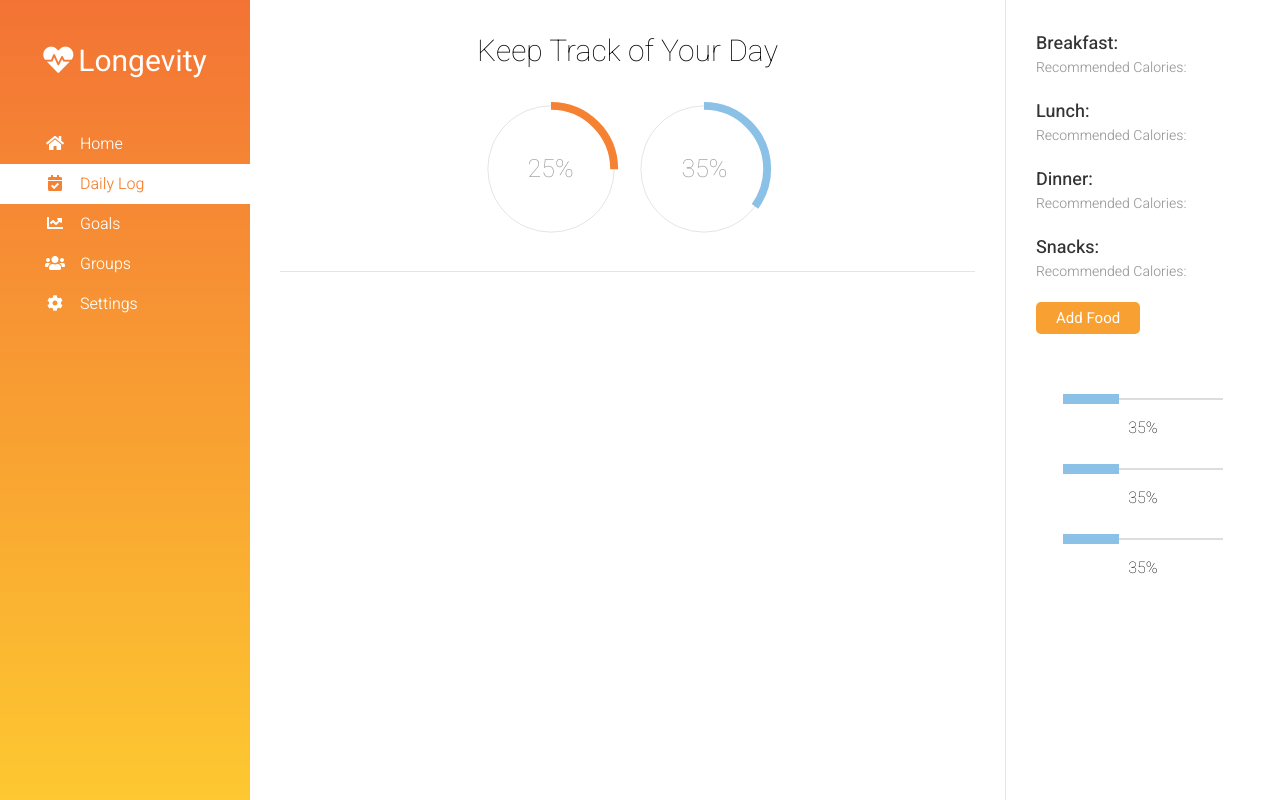
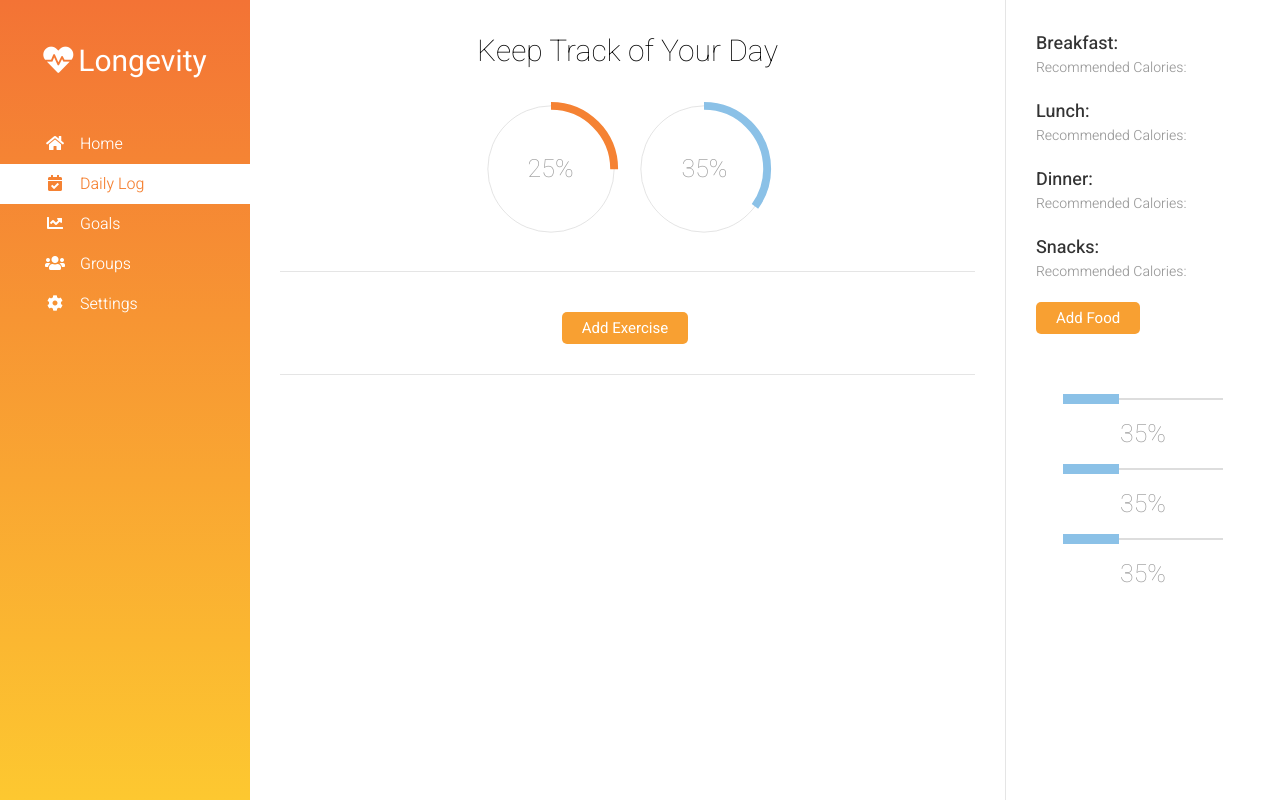
Before and after one commit to thomasdavey/HealthTrackerWebsite, a Django app: page /tracker/log/ in a window 1280 px wide. Run offline with Django 3.2, Linux system fonts and the light colour scheme; a user stored in the database is signed in; data comes from the database, SQL or seed files in the repository; both versions use the stored data as it was after the commit; some libraries are stand-ins or nearby versions.

Commit message:
made a lil more progress with add-food/exercise but not workin yet

```diff
--- a/static/css/tracker.css
+++ b/static/css/tracker.css
@@ -429,10 +429,12 @@ main {
     color: black;
 }
 
-.add-food p{
-    margin-bottom: 10px;
+.add-custom input, select {
+    margin-bottom: 20px;
+    width: 100%;
+    font-size: 16px;
+    border-width: 1px;
+    border-style: solid;
+    border-radius: 3px;
+    border-color: #A9A9A9;
 }
-
-.add-custom p{
-    margin-bottom: 10px;
-}
--- a/tracker/forms.py
+++ b/tracker/forms.py
@@ -1,5 +1,5 @@
 from django import forms
-from .models import Message, Food
+from .models import Message, Food, Exercise
 
 
 class MessageForm(forms.ModelForm):
@@ -10,8 +10,22 @@ class MessageForm(forms.ModelForm):
         fields = ['message']
 
 
+class AddFoodForm(forms.ModelForm):
+
+    class Meta:
+        model = Food
+        fields = ['category', 'name']
+
+
 class AddCustomFoodForm(forms.ModelForm):
 
     class Meta:
         model = Food
         fields = ['name', 'calories', 'carbs', 'fat', 'protein']
+
+
+class AddCustomExerciseForm(forms.ModelForm):
+
+    class Meta:
+        model = Exercise
+        fields = ['name', 'type', 'calspermin']
--- a/tracker/models.py
+++ b/tracker/models.py
@@ -43,3 +43,13 @@ class Food(models.Model):
 
     def __str__(self):
         return f'Food {self.name}'
+
+
+class Exercise(models.Model):
+    user = models.ForeignKey(User, on_delete=models.CASCADE, null=True)
+    name = models.CharField(max_length=50, null=True)
+    type = models.CharField(max_length=20, null=True)
+    calspermin = models.IntegerField(null=True)
+
+    def __str__(self):
+        return f'Exercise {self.name}'
--- a/tracker/templates/daily_log.html
+++ b/tracker/templates/daily_log.html
@@ -5,6 +5,10 @@
         <div id="daily-log-progress-container">
             <div class="ldBar label-center progress-circle" style="width:150px; height:150px;" data-value="25" data-preset="circle" data-stroke-width="5" data-stroke="#F58233"></div>
             <div class="ldBar label-center progress-circle" style="width:150px; height:150px;" data-value="35" data-preset="circle" data-stroke-width="5" data-stroke="#8BC1E7"></div>
+        </div>
+        <div id="daily-log-progress-container">
+            <div class="settings-button-container">
+                <div class="settings-button settings-button-2"><a id="add_exercise-button">Add Exercise</a></div>
         </div>
         <div id="meal-select">
             <div class="meal-select-meal">
@@ -38,6 +42,7 @@
             <div class="close"><i class="fas fa-times"></i></div>
             <h3>Add Food</h3>
             <form method="POST">
+                <div class="add-custom">
                 <select name="category">Category
                     <option>Meat</option>
                     <option>Fruit</option>
@@ -49,31 +54,79 @@
                     <option>Custom</option>
                 </select>
                 <p></p>
-                <select name="food">Food
-                    <option>Option1</option>
-                    <option>Option2</option>
+                <select name="food">
+                    {% for food in foods %}
+                        <option>{{ food }}</option>
+                    {% endfor %}
                 </select>
                 <p></p>
-                <div class="settings-button settings-button-2"><a id="add_custom-button">Add Custom Food</a></div>
+                <div class="settings-button settings-button-2"><a id="add_custom-button">Add Custom Food</a></div><br>
                 <button type="submit" name="add_food">Submit</button>
+                </div>
             </form>
         </div>
     </div>
     <div class="modal" id="add_custom-modal">
         <div class="modal-content">
             <div class="close"><i class="fas fa-times"></i></div>
-            <h3>Add Custom</h3>
+            <h3>Add Custom Food</h3>
             {% load filters %}
             <form method="POST">
                 {%  csrf_token %}
+                <div class="add-custom">
                 <input type="text" name="foodname" placeholder="Food Name"><br>
                 <input type="text" name="calories" placeholder="Calories (kcal)"><br>
                 <input type="text" name="carbs" placeholder="Carbs (g)"><br>
                 <input type="text" name="fat" placeholder="Fat (g)"><br>
                 <input type="text" name="protein" placeholder="Protein (g)"><br>
                 <button type="submit" name="add_custom">Add Custom Food</button>
+                </div>
             </form>
         </div>
+    </div>
+    <div class="modal" id="add_exercise-modal">
+        <div class="modal-content">
+            <div class="close"><i class="fas fa-times"></i></div>
+            <h3>Add Exercise</h3>
+            {% load filters %}
+            <form method="POST">
+                {%  csrf_token %}
+                <div class="add-custom">
+                <select name="type">Exercise Type
+                    <option>Cardio</option>
+                    <option>Strength</option>
+                    <option>Custom</option>
+                </select>
+                <select name="exercise" disabled>Exercise Type
+                    <option>Option 1</option>
+                    <option>Option 2</option>
+                    <option>Option 3</option>
+                </select>
+                <div class="settings-button settings-button-2"><a id="add_customex-button">Add Custom Exercise</a></div><br>
+                <button type="submit" name="add_exercise">Submit</button>
+                </div>
+            </form>
+        </div>
+    </div>
+    <div class="modal" id="add_customex-modal">
+        <div class="modal-content">
+            <div class="close"><i class="fas fa-times"></i></div>
+            <h3>Add Custom Exercise</h3>
+            {% load filters %}
+            <form method="POST">
+                {%  csrf_token %}
+                <div class="add-custom">
+                <input type="text" name="exercisename" placeholder="Exercise Name"><br>
+                <select name="extype">Exercise Type
+                    <option>Cardio</option>
+                    <option>Strength</option>
+                </select>
+                <input type="text" name="calspermin" placeholder="Calories Burned per Minute"><br>
+                <button type="submit" name="add_customex">Add Custom Exercise</button>
+                </div>
+            </form>
+        </div>
+    </div>
     </div>
 
     <script>
@@ -83,6 +136,12 @@
         var add_customModal = document.getElementById('add_custom-modal');
         var add_customButton = document.getElementById("add_custom-button");
         var add_customClose = document.getElementsByClassName("close")[1];
+        var add_exerciseModal = document.getElementById('add_exercise-modal');
+        var add_exerciseButton = document.getElementById("add_exercise-button");
+        var add_exerciseClose = document.getElementsByClassName("close")[2];
+        var add_customexModal = document.getElementById('add_customex-modal');
+        var add_customexButton = document.getElementById("add_customex-button");
+        var add_customexClose = document.getElementsByClassName("close")[3];
 
         add_foodButton.onclick = function() {
             add_foodModal.style.display = "flex";
@@ -96,6 +155,18 @@
         add_customClose.onclick = function() {
             add_customModal.style.display = "none";
         };
+        add_exerciseButton.onclick = function() {
+            add_exerciseModal.style.display = "flex";
+        };
+        add_exerciseClose.onclick = function() {
+            add_exerciseModal.style.display = "none";
+        };
+        add_customexButton.onclick = function() {
+            add_customexModal.style.display = "flex";
+        };
+        add_customexClose.onclick = function() {
+            add_customexModal.style.display = "none";
+        };
 
         window.onclick = function(event) {
             if (event.target === add_foodModal) {
@@ -103,6 +174,13 @@
             }
             else if (event.target === add_customModal){
                 add_customModal.style.display = "none";
+                add_foodModal.style.display = "none";
+            }
+            else if (event.target === add_exerciseModal){
+                add_exerciseModal.style.display = "none";
+            }
+            else if (event.target === add_customexModal){
+                add_customexModal.style.display = "none";
             }
         };
     </script>
--- a/tracker/views.py
+++ b/tracker/views.py
@@ -6,8 +6,8 @@ from django.contrib.auth import update_session_auth_hash
 from django.contrib import messages
 from datetime import date
 from users.forms import AccountUpdateForm ,ProfileUpdateForm
-from .forms import MessageForm, AddCustomFoodForm
-from .models import Message
+from .forms import MessageForm, AddCustomFoodForm, AddFoodForm
+from .models import Message, Food
 from .models import GroupMember
 from .models import Group
 
@@ -21,24 +21,16 @@ def home(request):
 
 @login_required()
 def daily_log(request):
-    add_custom_form = AddCustomFoodForm(request.POST or None)
-    modal = 'none'
+    form = AddCustomFoodForm(request.POST or None)
+    if request.method == 'POST':
+        if form.is_valid():
+            form.save()
 
-    if 'add_food' in request.POST:
-        modal = 'add_food'
-        if 'add_custom':
-            modal = 'add_custom'
-            if add_custom_form.is_valid():
-                add_custom_form = AddCustomFoodForm(data=request.POST, instance=request.user)
-                food = add_custom_form.save()
-                food.user = request.user
-                messages.success(request, f'Food successfully added!')
-                return redirect('tracker-daily-log')
+    foods = Food.objects.all()
 
     context = {
         'selected': 'Daily Log',
-        'form': add_custom_form,
-        'modal': modal
+        'foods': foods
     }
 
     return render(request, 'daily_log.html', context)
```
Also changed, not shown: db.sqlite3.
